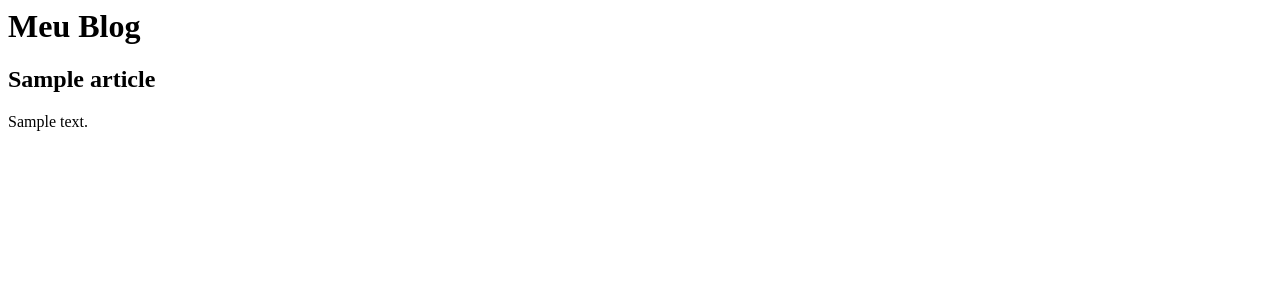
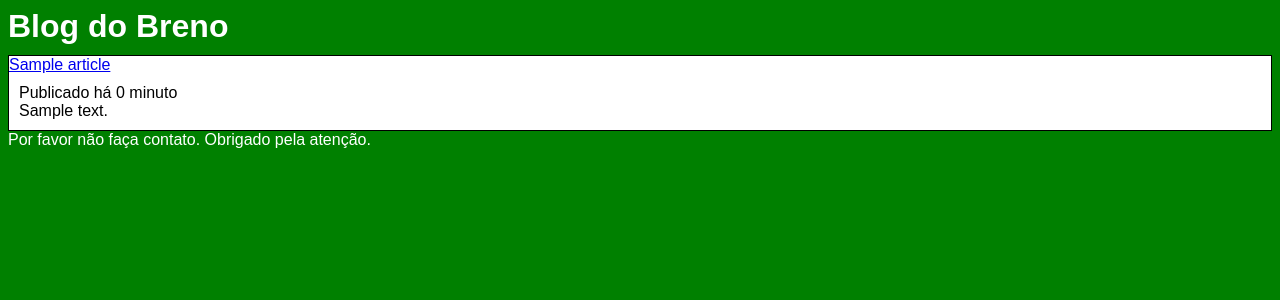
Before and after one commit to brenotx/meu_blog, a Django app: template blog/templates/blog/article_archive.html in a window 1280 px wide. Shown: the top 300 px of the page. Run offline with Django 3.2, Linux system fonts and the light colour scheme; the template is opened without the code that fills it: most values are stand-ins (such as "Sample title", 1, 10 or a date in 2020); parts of the project's set-up code (start-up, migrations or seed data) failed here and were passed over.

Commit message:
inserção dos templates

```diff
--- a/blog/feeds.py
+++ b/blog/feeds.py
@@ -11,6 +11,3 @@ class LatestArticles(Feed):
 
 	def items(self):
 		return Article.objects.all()
-
-	def item_link(self, article):
-		return '/rss/article/%d/' % article.id
--- a/blog/models.py
+++ b/blog/models.py
@@ -9,3 +9,6 @@ class Article(models.Model):
 
 	class Meta:
 		ordering = ('-pub_date',)
+
+	def get_absolute_url(self):
+		return '/rss/article/%d/' % self.id
--- /dev/null
+++ b/blog/templates/base.html
@@ -0,0 +1,38 @@
+<html>
+<head>
+	<title>{% block title %}Blog do Breno{% endblock %}</title>
+	<link rel="alternate" type="application/rss+xml" title="Ultimos artigos do Blog" href="/rss/latest/" />
+	<style type="text/css">
+		Body {
+			font-family: arial;
+			background-color: green;
+			color:white;
+		}
+		h1 {
+			margin-bottom: 10px;
+		}
+		h2 {
+			margin: 0;
+			background-color: #eee;
+			padding: 5px;
+			font-size: 1.2em;
+		}
+		.article {
+			border: 1px solid black;
+			background-color: white;
+			color: black;
+		}
+		.content {
+			padding: 10px;
+		}
+	</style>
+</head>
+
+<body>
+	<h1>{% block h1 %}Blog do Breno {% endblock %}</h1>
+
+	{% block content %}{% endblock %}
+
+	{% include "blog/footer.html" %}
+</body>
+</html>
--- a/blog/templates/blog/article_archive.html
+++ b/blog/templates/blog/article_archive.html
@@ -1,16 +1,14 @@
-<html>
-<head>
-	<link rel="alternate" type="application/rss+xml" title="Ultimos artigos" href="/rss/latest/" />
-</head>
-<body>
+{% extends "base.html" %}
 
-<h1>Meu Blog</h1>
+{% block content %}
+{% for article in latest %}
+	<div class="article">
+		<a href="{% url 'blog.views.article' article_id=article.id %}"<h2>{{ article.title }}</h2></a>
+		<div class="content">
+			Publicado há {{ article.pub_date|timesince }}<br>
+			{{ article.content }}
 
-{% for article in latest %}
-<h2>{{ article.title }}</h2>
-
-{{ article.content }}
+		</div>
+	</div>
 {% endfor %}
-
-</body>
-</html>
+{% endblock %}
--- /dev/null
+++ b/blog/templates/blog/footer.html
@@ -0,0 +1,3 @@
+<div class="footer">
+Por favor não faça contato. Obrigado pela atenção.
+</div>
--- a/meu_blog/settings.py
+++ b/meu_blog/settings.py
@@ -37,7 +37,7 @@ TIME_ZONE = 'America/Sao_Paulo'
 
 # Language code for this installation. All choices can be found here:
 # http://www.i18nguy.com/unicode/language-identifiers.html
-LANGUAGE_CODE = 'en-us'
+LANGUAGE_CODE = 'pt-br'
 
 SITE_ID = 1
 
@@ -125,6 +125,7 @@ INSTALLED_APPS = (
     'django.contrib.messages',
     'django.contrib.staticfiles',
     'django.contrib.admin',
+	'south',
 	'blog',
     # Uncomment the next line to enable admin documentation:
     # 'django.contrib.admindocs',
--- a/meu_blog/urls.py
+++ b/meu_blog/urls.py
@@ -1,5 +1,6 @@
 from django.conf.urls import patterns, include, url
 from django.views.generic.dates import ArchiveIndexView
+from django.views.generic.base import RedirectView
 
 from blog.models import Article
 from blog.feeds import LatestArticles
@@ -11,6 +12,7 @@ urlpatterns = patterns('',
 	url(r'^$',
 		ArchiveIndexView.as_view(model=Article, date_field="pub_date"),
 		name="article_archive"),
+	url('^rss/$', RedirectView.as_view(url='/rss/latest/')),
 	url('^rss/latest/$', LatestArticles()),
 	url('^rss/article/(?P<article_id>\d+)/$', 'blog.views.article'),
     url(r'^admin/', include(admin.site.urls)),
--- a/requirements.txt
+++ b/requirements.txt
@@ -1,2 +1,3 @@
-Django=1.5.1
-unipath
+Django==1.5.1
+Unipath==0.2.1
+South==0.7.6
```
Also changed, not shown: blog/templates/blog/article.html (+4 -8 lines), meu_blog/meu_blog.db.
